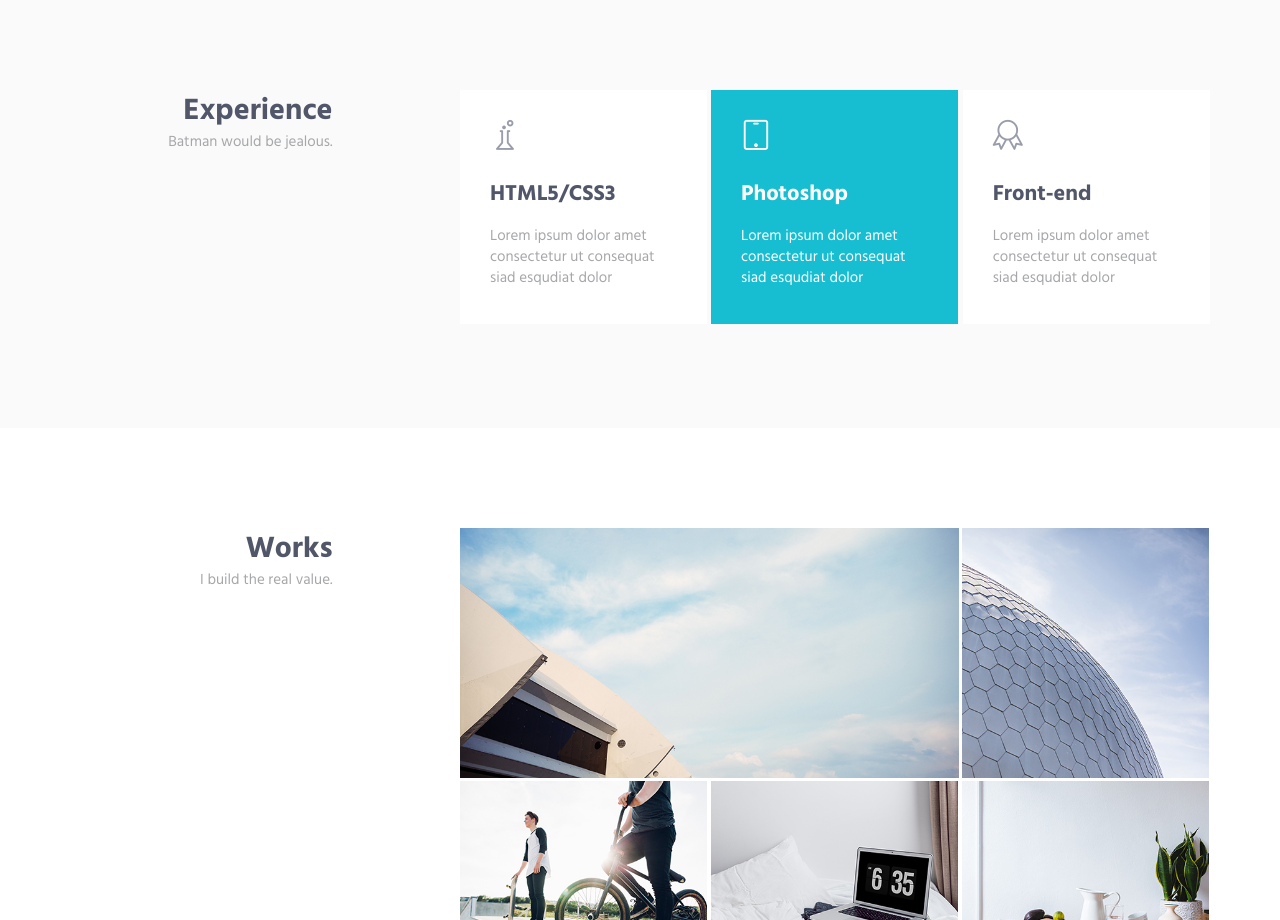
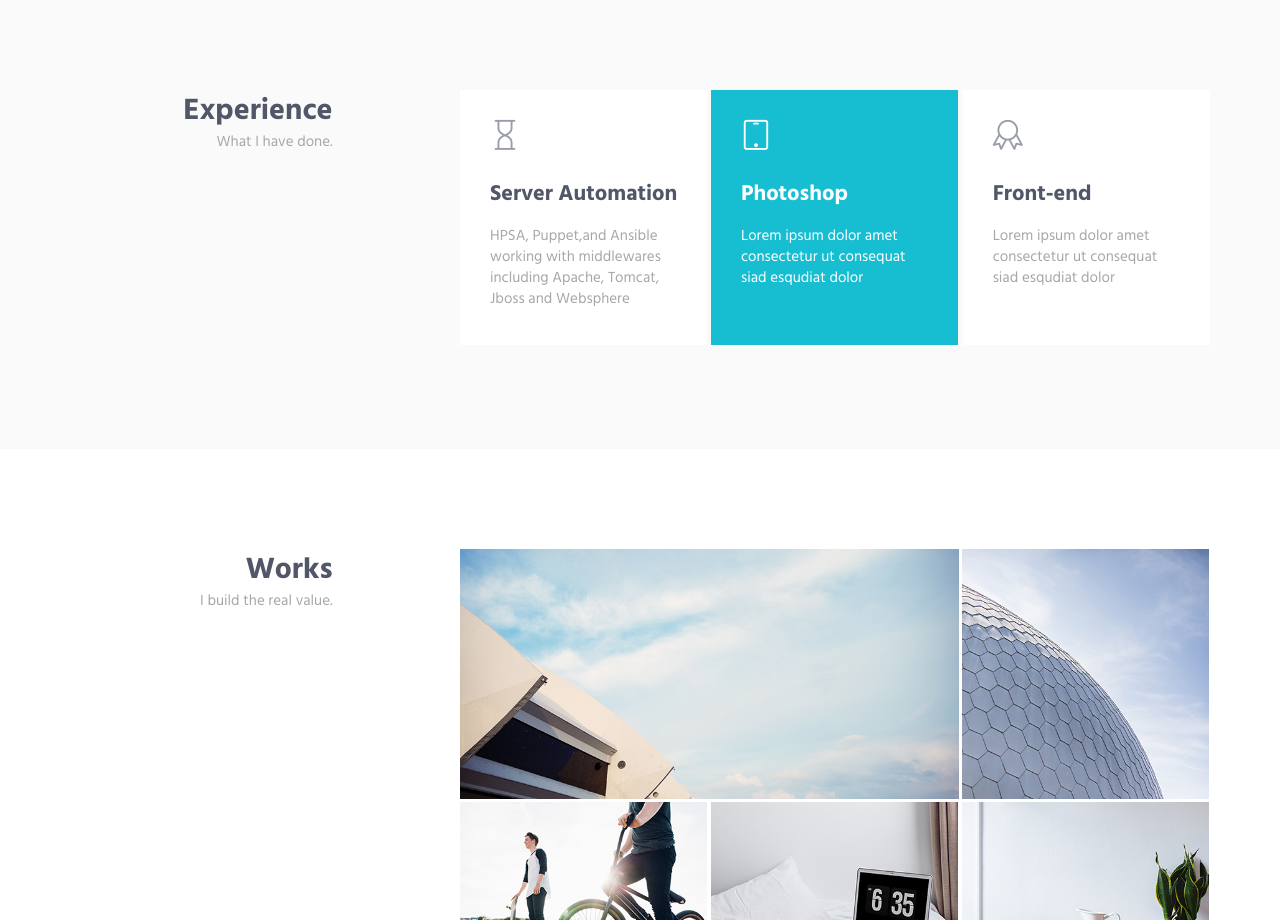
Before and after one commit to nfgrawker/Resume, a website: page public/index.html in a window 1280 px wide. Shown: the part 1260-2180 px from the top of the page. Drawn offline with Linux system fonts and the light colour scheme.

Commit message:
small changes

```diff
--- a/public/index.html
+++ b/public/index.html
@@ -142,7 +142,7 @@
                         <div class="col-sm-3 sm-margin-b-30">
                             <div class="text-right sm-text-left">
                                 <h2 class="margin-b-0">Experience</h2>
-                                <p>Batman would be jealous.</p>
+                                <p>What I have done.</p>
                             </div>
                         </div>
                         <div class="col-sm-8 col-sm-offset-1">
@@ -150,11 +150,11 @@
                                 <div class="col-md-4 md-margin-b-4">
                                     <div class="service" data-height="height">
                                         <div class="service-element">
-                                            <i class="service-icon icon-chemistry"></i>
+                                            <i class="service-icon icon-hourglass"></i>
                                         </div>
                                         <div class="service-info">
-                                            <h3>HTML5/CSS3</h3>
-                                            <p class="margin-b-5">Lorem ipsum dolor amet consectetur ut consequat siad esqudiat dolor</p>
+                                            <h3>Server Automation</h3>
+                                            <p class="margin-b-5">HPSA, Puppet,and Ansible working with middlewares including Apache, Tomcat, Jboss and Websphere</p>
                                         </div>
                                         <a href="https://themeforest.net/item/metronic-responsive-admin-dashboard-template/4021469?ref=keenthemes" class="content-wrapper-link"></a>
                                     </div>
```
